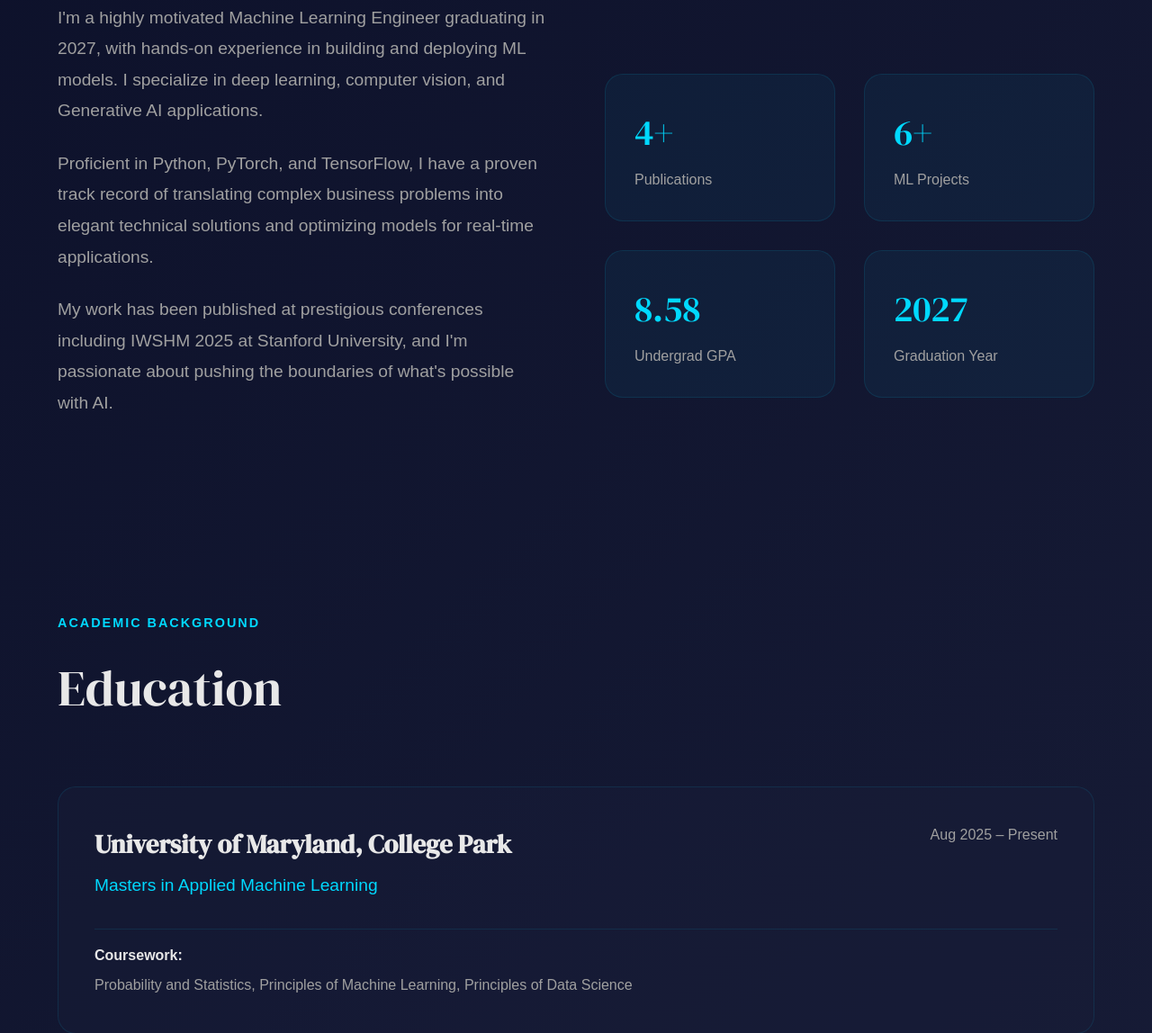
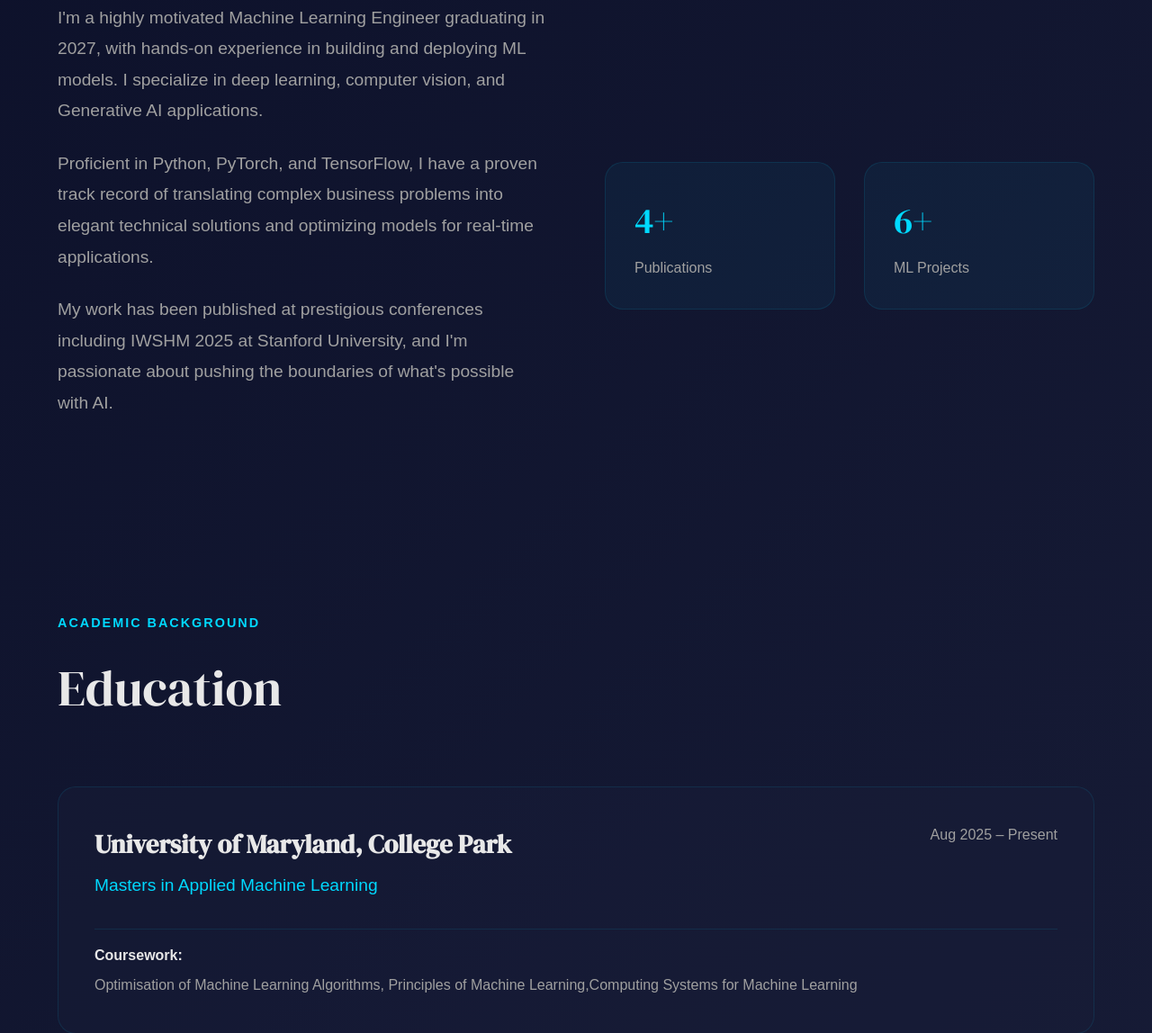
Before and after one commit to chaturyaganne/portfolio, a plain HTML site: page index.html in a window 1280 px wide. Shown: the part 1086-2234 px from the top of the page at 90% size. Drawn offline with Linux system fonts and the light colour scheme; a web font is replaced by a local one.

Commit message:
Update index.html by removing and modifying sections
Removed GPA and graduation year sections, updated coursework list.

```diff
--- a/index.html
+++ b/index.html
@@ -846,14 +846,7 @@
                     <div class="stat-number">6+</div>
                     <div class="stat-label">ML Projects</div>
                 </div>
-                <div class="stat-item">
-                    <div class="stat-number">8.58</div>
-                    <div class="stat-label">Undergrad GPA</div>
-                </div>
-                <div class="stat-item">
-                    <div class="stat-number">2027</div>
-                    <div class="stat-label">Graduation Year</div>
-                </div>
+
             </div>
         </div>
     </section>
@@ -875,7 +868,7 @@
                 </div>
                 <div class="coursework">
                     <div class="coursework-label">Coursework:</div>
-                    <div class="coursework-list">Probability and Statistics, Principles of Machine Learning, Principles of Data Science</div>
+                    <div class="coursework-list">Optimisation of Machine Learning Algorithms, Principles of Machine Learning,Computing Systems for Machine Learning</div>
                 </div>
             </div>
             <div class="edu-card">
@@ -959,6 +952,7 @@
                     <span class="tech-tag">RT-DETR</span>
                     <span class="tech-tag">MaskRCNN</span>
                 </div>
+
             </div>
 
             <div class="project-card">
```
